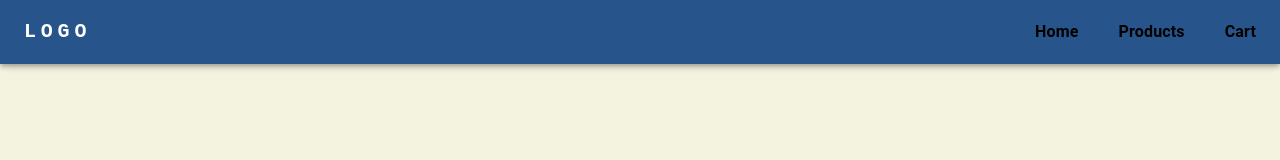
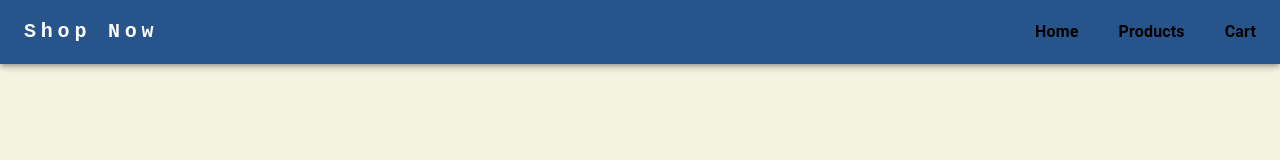
Before and after one commit to isthatViru/Task, a React (Vite) app: page / in a window 1280 px wide. Shown: the top 160 px of the page. Built offline with nearby package versions, Linux system fonts and the light colour scheme.

Commit message:
Update Navbar.jsx

```diff
--- a/src/components/Navbar.jsx
+++ b/src/components/Navbar.jsx
@@ -25,7 +25,7 @@ const Navbar = () => {
               textDecoration: 'none',
             }}
           >
-            LOGO
+            Shop Now
           </Typography>
           <Box sx={{ display:'flex', gap:5}}>
           <Typography
```
